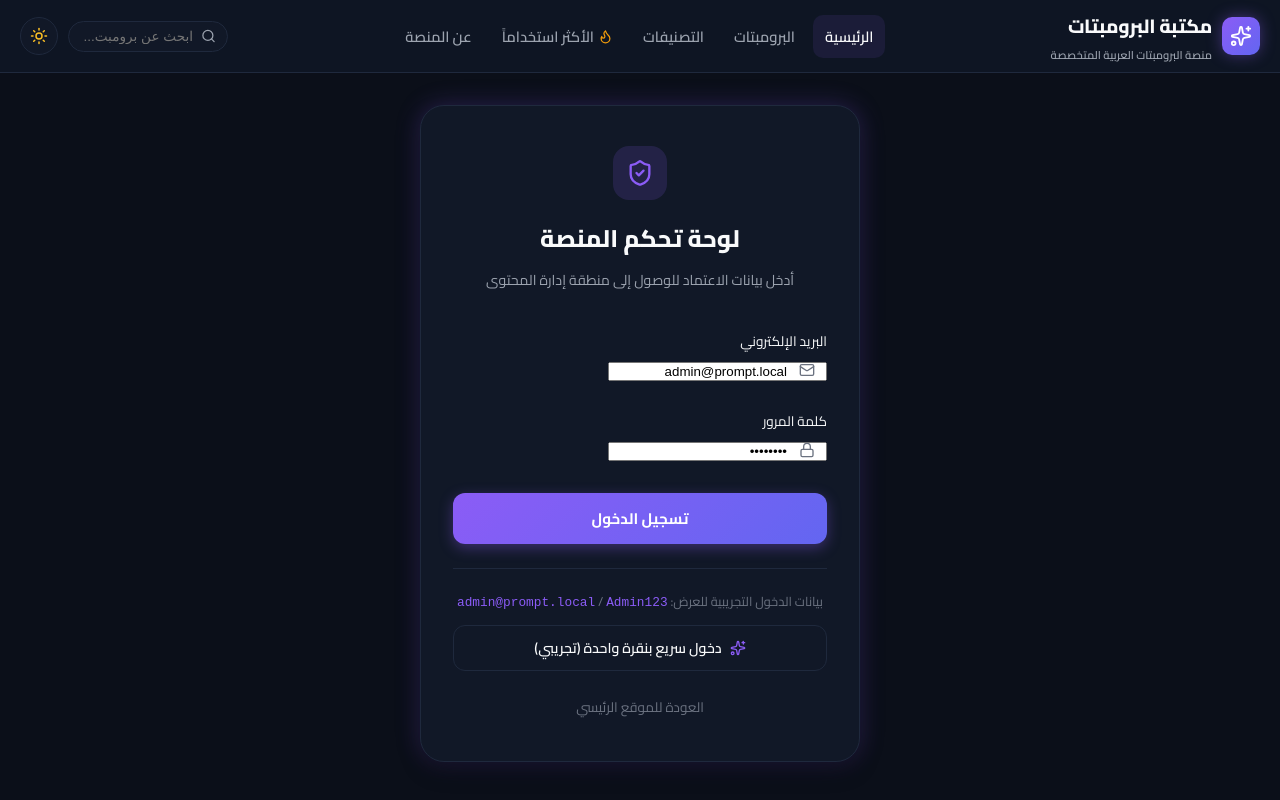
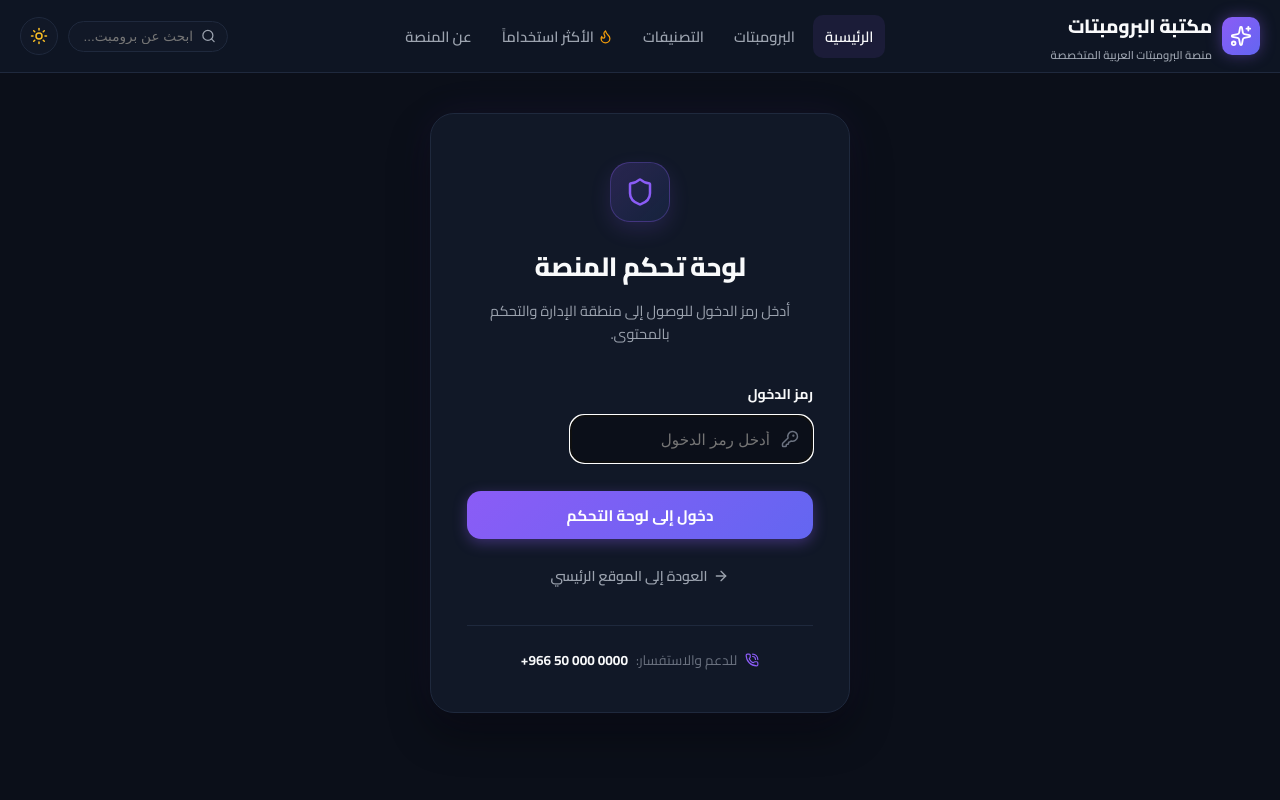
Before and after one commit to AbdulmosenAlmuzaini/promptar, a Next.js app: page /admin/login in a window 1280 px wide. Shown: the top 800 px of the page. Built offline with nearby package versions, Linux system fonts and the light colour scheme; no server answers; the database is empty.

Commit message:
Redesign AdminLogin: luxury card, single password field, no demo credentials, added support contact

```diff
--- a/src/components/AdminLogin.jsx
+++ b/src/components/AdminLogin.jsx
@@ -2,134 +2,215 @@
 
 import React, { useState } from 'react';
 import { useApp } from '../context/AppContext';
-import { Lock, Mail, ArrowLeft, ShieldCheck, Sparkles } from 'lucide-react';
+import { KeyRound, ArrowRight, Shield, PhoneCall } from 'lucide-react';
 
 export const AdminLogin = () => {
-  const { siteSettings, loginAdmin, navigate } = useApp();
-  const [email, setEmail] = useState('admin@prompt.local');
-  const [password, setPassword] = useState('Admin123');
+  const { loginAdmin, navigate } = useApp();
+  const [password, setPassword] = useState('');
+  const [isSubmitting, setIsSubmitting] = useState(false);
 
-  const handleSubmit = (e) => {
+  const handleSubmit = async (e) => {
     e.preventDefault();
-    loginAdmin(email, password);
-  };
-
-  const handleQuickDemoLogin = () => {
-    setEmail('admin@prompt.local');
-    setPassword('Admin123');
-    loginAdmin('admin@prompt.local', 'Admin123');
+    if (!password) return;
+    setIsSubmitting(true);
+    await loginAdmin('admin@prompt.local', password);
+    setIsSubmitting(false);
   };
 
   return (
     <div
       className="animate-fade-in"
       style={{
-        minHeight: '80vh',
+        minHeight: '82vh',
         display: 'flex',
         alignItems: 'center',
         justifyContent: 'center',
-        padding: '2rem 1.25rem'
+        padding: '2.5rem 1.25rem'
       }}
     >
       <div
         style={{
           background: 'var(--bg-card)',
           border: '1px solid var(--border-color)',
-          borderRadius: 'var(--radius-xl)',
-          padding: '2.5rem 2rem',
-          maxWidth: '440px',
+          borderRadius: '24px',
+          padding: '3rem 2.25rem 2.25rem',
+          maxWidth: '420px',
           width: '100%',
-          boxShadow: 'var(--shadow-card), var(--shadow-glow)'
+          boxShadow: '0 20px 40px rgba(0, 0, 0, 0.4), 0 0 40px rgba(139, 92, 246, 0.08)',
+          backdropFilter: 'blur(16px)'
         }}
       >
-        {/* Top Header */}
-        <div style={{ textAlign: 'center', marginBottom: '2rem' }}>
+        {/* Top Header & Icon */}
+        <div style={{ textAlign: 'center', marginBottom: '2.25rem' }}>
           <div
             style={{
-              width: '54px',
-              height: '54px',
-              borderRadius: '16px',
-              background: 'rgba(139, 92, 246, 0.15)',
+              width: '60px',
+              height: '60px',
+              borderRadius: '20px',
+              background: 'linear-gradient(135deg, rgba(139, 92, 246, 0.2), rgba(59, 130, 246, 0.1))',
+              border: '1px solid rgba(139, 92, 246, 0.3)',
               color: 'var(--accent-purple)',
               display: 'flex',
               alignItems: 'center',
               justifyContent: 'center',
-              margin: '0 auto 1rem'
+              margin: '0 auto 1.25rem',
+              boxShadow: '0 8px 20px rgba(139, 92, 246, 0.15)'
             }}
           >
-            <ShieldCheck size={28} />
+            <Shield size={30} />
           </div>
 
-          <h1 style={{ fontSize: '1.5rem', fontWeight: 800, color: 'var(--text-primary)', marginBottom: '0.4rem' }}>
+          <h1
+            style={{
+              fontSize: '1.65rem',
+              fontWeight: 800,
+              color: 'var(--text-primary)',
+              marginBottom: '0.5rem',
+              letterSpacing: '-0.02em'
+            }}
+          >
             لوحة تحكم المنصة
           </h1>
 
-          <p style={{ color: 'var(--text-secondary)', fontSize: '0.88rem' }}>
-            أدخل بيانات الاعتماد للوصول إلى منطقة إدارة المحتوى
+          <p
+            style={{
+              color: 'var(--text-secondary)',
+              fontSize: '0.9rem',
+              lineHeight: 1.6,
+              maxWidth: '320px',
+              margin: '0 auto'
+            }}
+          >
+            أدخل رمز الدخول للوصول إلى منطقة الإدارة والتحكم بالمحتوى.
           </p>
         </div>
 
-        {/* Form */}
+        {/* Single Password Input Form */}
         <form onSubmit={handleSubmit} style={{ display: 'flex', flexDirection: 'column', gap: '1.25rem' }}>
           <div>
-            <label className="form-label" style={{ fontSize: '0.85rem' }}>البريد الإلكتروني</label>
-            <div style={{ position: 'relative' }}>
-              <input
-                type="email"
-                className="form-input"
-                style={{ paddingRight: '38px', direction: 'ltr', textAlign: 'right' }}
-                value={email}
-                onChange={(e) => setEmail(e.target.value)}
-                required
-              />
-              <Mail size={16} color="var(--text-muted)" style={{ position: 'absolute', right: '12px', top: '50%', transform: 'translateY(-50%)' }} />
-            </div>
-          </div>
-
-          <div>
-            <label className="form-label" style={{ fontSize: '0.85rem' }}>كلمة المرور</label>
+            <label
+              className="form-label"
+              style={{
+                fontSize: '0.88rem',
+                fontWeight: 700,
+                color: 'var(--text-primary)',
+                marginBottom: '0.5rem',
+                display: 'block'
+              }}
+            >
+              رمز الدخول
+            </label>
             <div style={{ position: 'relative' }}>
               <input
                 type="password"
                 className="form-input"
-                style={{ paddingRight: '38px', direction: 'ltr', textAlign: 'right' }}
+                style={{
+                  paddingRight: '42px',
+                  height: '48px',
+                  borderRadius: '14px',
+                  fontSize: '0.95rem',
+                  border: '1px solid var(--border-color)',
+                  background: 'var(--bg-main)',
+                  color: 'var(--text-primary)'
+                }}
+                placeholder="أدخل رمز الدخول"
                 value={password}
                 onChange={(e) => setPassword(e.target.value)}
                 required
+                autoFocus
               />
-              <Lock size={16} color="var(--text-muted)" style={{ position: 'absolute', right: '12px', top: '50%', transform: 'translateY(-50%)' }} />
+              <KeyRound
+                size={18}
+                color="var(--text-muted)"
+                style={{
+                  position: 'absolute',
+                  right: '14px',
+                  top: '50%',
+                  transform: 'translateY(-50%)',
+                  pointerEvents: 'none'
+                }}
+              />
             </div>
           </div>
 
-          <button type="submit" className="btn-primary" style={{ width: '100%', padding: '11px 20px', marginTop: '0.5rem' }}>
-            تسجيل الدخول
+          <button
+            type="submit"
+            disabled={isSubmitting}
+            className="btn-primary"
+            style={{
+              width: '100%',
+              height: '48px',
+              borderRadius: '14px',
+              fontSize: '0.95rem',
+              fontWeight: 700,
+              marginTop: '0.5rem',
+              cursor: isSubmitting ? 'wait' : 'pointer'
+            }}
+          >
+            {isSubmitting ? 'جاري التحقق...' : 'دخول إلى لوحة التحكم'}
           </button>
         </form>
 
-        {/* Quick Demo Login Preset Button */}
-        <div style={{ borderTop: '1px solid var(--border-color)', marginTop: '1.5rem', paddingTop: '1.25rem', textAlign: 'center' }}>
-          <div style={{ fontSize: '0.8rem', color: 'var(--text-muted)', marginBottom: '0.75rem' }}>
-            بيانات الدخول التجريبية للعرض: <code style={{ color: 'var(--accent-purple)' }}>admin@prompt.local</code> / <code style={{ color: 'var(--accent-purple)' }}>Admin123</code>
-          </div>
-
+        {/* Back to main site link */}
+        <div style={{ textAlign: 'center', marginTop: '1.5rem' }}>
           <button
-            onClick={handleQuickDemoLogin}
-            className="btn-secondary"
-            style={{ width: '100%', fontSize: '0.88rem', padding: '9px 16px' }}
+            onClick={() => navigate('home')}
+            style={{
+              background: 'none',
+              border: 'none',
+              color: 'var(--text-secondary)',
+              fontSize: '0.88rem',
+              fontWeight: 600,
+              cursor: 'pointer',
+              fontFamily: 'inherit',
+              display: 'inline-flex',
+              alignItems: 'center',
+              gap: '6px',
+              transition: 'color 0.2s ease'
+            }}
+            onMouseOver={(e) => (e.currentTarget.style.color = 'var(--accent-purple)')}
+            onMouseOut={(e) => (e.currentTarget.style.color = 'var(--text-secondary)')}
           >
-            <Sparkles size={16} color="var(--accent-purple)" />
-            دخول سريع بنقرة واحدة (تجريبي)
+            <ArrowRight size={16} />
+            العودة إلى الموقع الرئيسي
           </button>
         </div>
 
-        {/* Back to Home */}
-        <div style={{ textAlign: 'center', marginTop: '1.25rem' }}>
-          <button
-            onClick={() => navigate('home')}
-            style={{ background: 'none', border: 'none', color: 'var(--text-muted)', fontSize: '0.85rem', cursor: 'pointer', fontFamily: 'inherit' }}
+        {/* Bottom Support & Contact Section */}
+        <div
+          style={{
+            borderTop: '1px solid var(--border-color)',
+            marginTop: '2rem',
+            paddingTop: '1.25rem',
+            textAlign: 'center'
+          }}
+        >
+          <div
+            style={{
+              display: 'inline-flex',
+              alignItems: 'center',
+              gap: '8px',
+              color: 'var(--text-muted)',
+              fontSize: '0.85rem'
+            }}
           >
-            العودة للموقع الرئيسي
-          </button>
+            <PhoneCall size={14} color="var(--accent-purple)" />
+            <span>للدعم والاستفسار:</span>
+            <a
+              href="https://wa.me/966500000000"
+              target="_blank"
+              rel="noopener noreferrer"
+              style={{
+                color: 'var(--text-primary)',
+                fontWeight: 700,
+                direction: 'ltr',
+                unicodeBidi: 'embed',
+                textDecoration: 'none'
+              }}
+            >
+              +966 50 000 0000
+            </a>
+          </div>
         </div>
 
       </div>
```
